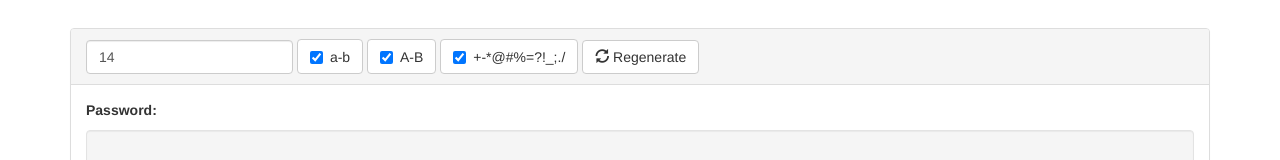
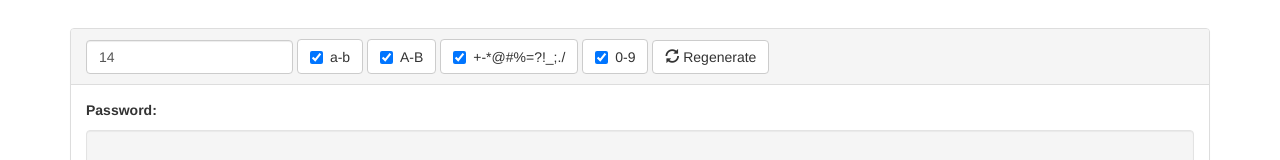
Before and after one commit to atoponce/password-generator-5, a plain HTML site: page index.html in a window 1280 px wide. Shown: the top 160 px of the page. Drawn offline with nearby package versions, Linux system fonts and the light colour scheme.

Commit message:
Added numbers to selection buttons

```diff
--- a/index.html
+++ b/index.html
@@ -38,6 +38,10 @@
                                      +-*@#%=?!_;./</label></button>
                             </div>
                             <div class="form-group">
+                                <button class="btn btn-default"><label for="numbers" class="checkbox-inline"><input type="checkbox" id="numbers" ng-model="samples[3].isSet" ng-change="makePassword()">
+                                     0-9</label></button>
+                            </div>
+                            <div class="form-group">
                             <button type="button" class="btn btn-default btn-md" ng-click="makePassword()">
                                 <span class="glyphicon glyphicon-refresh"></span> Regenerate
                             </button>
```
Lines whose indentation alone changed are shown as unchanged.
